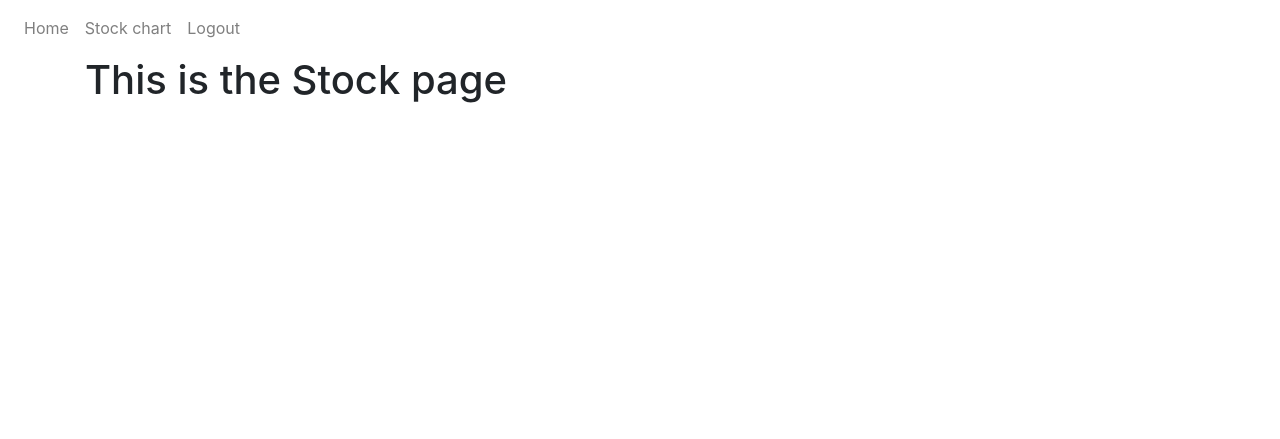
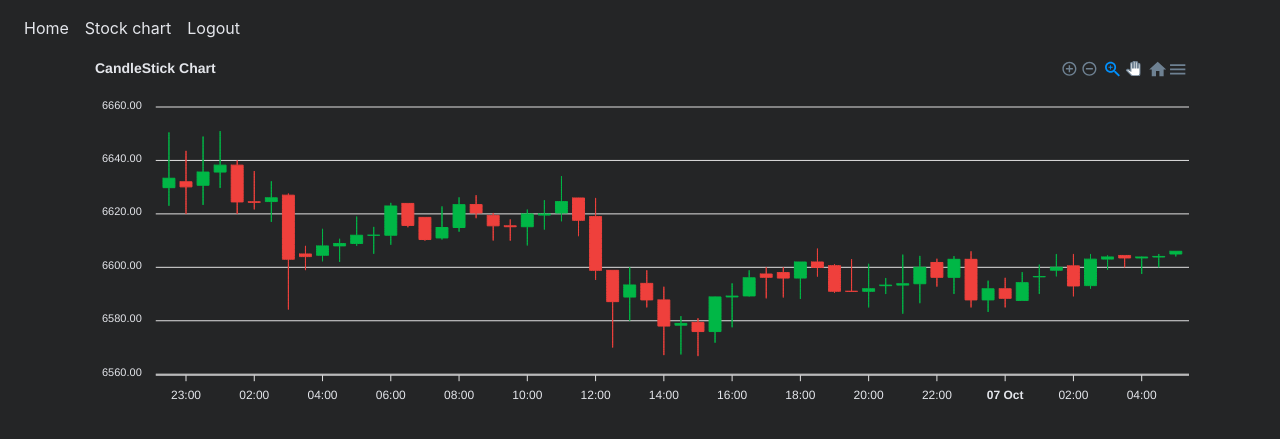
Before and after one commit to RainerTal/Flask-web, a Flask app: page /stock in a window 1280 px wide. Shown: the top 439 px of the page. Run offline with Flask 3, Linux system fonts and the light colour scheme; a user stored in the database is signed in; some libraries are stand-ins or nearby versions.

Commit message:
Added static css and redefined the database schema, added new float values that can be fed into the candlestickchart in the future

```diff
--- a/website/static/index.js
+++ b/website/static/index.js
@@ -6,3 +6,269 @@ function deleteNote(noteId) {
     window.location.href = "/";
   });
 }
+
+
+  var options = {
+    series: [{
+    data: [{
+        x: new Date(1538778600000),
+        y: [6629.81, 6650.5, 6623.04, 6633.33]
+      },
+      {
+        x: new Date(1538780400000),
+        y: [6632.01, 6643.59, 6620, 6630.11]
+      },
+      {
+        x: new Date(1538782200000),
+        y: [6630.71, 6648.95, 6623.34, 6635.65]
+      },
+      {
+        x: new Date(1538784000000),
+        y: [6635.65, 6651, 6629.67, 6638.24]
+      },
+      {
+        x: new Date(1538785800000),
+        y: [6638.24, 6640, 6620, 6624.47]
+      },
+      {
+        x: new Date(1538787600000),
+        y: [6624.53, 6636.03, 6621.68, 6624.31]
+      },
+      {
+        x: new Date(1538789400000),
+        y: [6624.61, 6632.2, 6617, 6626.02]
+      },
+      {
+        x: new Date(1538791200000),
+        y: [6627, 6627.62, 6584.22, 6603.02]
+      },
+      {
+        x: new Date(1538793000000),
+        y: [6605, 6608.03, 6598.95, 6604.01]
+      },
+      {
+        x: new Date(1538794800000),
+        y: [6604.5, 6614.4, 6602.26, 6608.02]
+      },
+      {
+        x: new Date(1538796600000),
+        y: [6608.02, 6610.68, 6601.99, 6608.91]
+      },
+      {
+        x: new Date(1538798400000),
+        y: [6608.91, 6618.99, 6608.01, 6612]
+      },
+      {
+        x: new Date(1538800200000),
+        y: [6612, 6615.13, 6605.09, 6612]
+      },
+      {
+        x: new Date(1538802000000),
+        y: [6612, 6624.12, 6608.43, 6622.95]
+      },
+      {
+        x: new Date(1538803800000),
+        y: [6623.91, 6623.91, 6615, 6615.67]
+      },
+      {
+        x: new Date(1538805600000),
+        y: [6618.69, 6618.74, 6610, 6610.4]
+      },
+      {
+        x: new Date(1538807400000),
+        y: [6611, 6622.78, 6610.4, 6614.9]
+      },
+      {
+        x: new Date(1538809200000),
+        y: [6614.9, 6626.2, 6613.33, 6623.45]
+      },
+      {
+        x: new Date(1538811000000),
+        y: [6623.48, 6627, 6618.38, 6620.35]
+      },
+      {
+        x: new Date(1538812800000),
+        y: [6619.43, 6620.35, 6610.05, 6615.53]
+      },
+      {
+        x: new Date(1538814600000),
+        y: [6615.53, 6617.93, 6610, 6615.19]
+      },
+      {
+        x: new Date(1538816400000),
+        y: [6615.19, 6621.6, 6608.2, 6620]
+      },
+      {
+        x: new Date(1538818200000),
+        y: [6619.54, 6625.17, 6614.15, 6620]
+      },
+      {
+        x: new Date(1538820000000),
+        y: [6620.33, 6634.15, 6617.24, 6624.61]
+      },
+      {
+        x: new Date(1538821800000),
+        y: [6625.95, 6626, 6611.66, 6617.58]
+      },
+      {
+        x: new Date(1538823600000),
+        y: [6619, 6625.97, 6595.27, 6598.86]
+      },
+      {
+        x: new Date(1538825400000),
+        y: [6598.86, 6598.88, 6570, 6587.16]
+      },
+      {
+        x: new Date(1538827200000),
+        y: [6588.86, 6600, 6580, 6593.4]
+      },
+      {
+        x: new Date(1538829000000),
+        y: [6593.99, 6598.89, 6585, 6587.81]
+      },
+      {
+        x: new Date(1538830800000),
+        y: [6587.81, 6592.73, 6567.14, 6578]
+      },
+      {
+        x: new Date(1538832600000),
+        y: [6578.35, 6581.72, 6567.39, 6579]
+      },
+      {
+        x: new Date(1538834400000),
+        y: [6579.38, 6580.92, 6566.77, 6575.96]
+      },
+      {
+        x: new Date(1538836200000),
+        y: [6575.96, 6589, 6571.77, 6588.92]
+      },
+      {
+        x: new Date(1538838000000),
+        y: [6588.92, 6594, 6577.55, 6589.22]
+      },
+      {
+        x: new Date(1538839800000),
+        y: [6589.3, 6598.89, 6589.1, 6596.08]
+      },
+      {
+        x: new Date(1538841600000),
+        y: [6597.5, 6600, 6588.39, 6596.25]
+      },
+      {
+        x: new Date(1538843400000),
+        y: [6598.03, 6600, 6588.73, 6595.97]
+      },
+      {
+        x: new Date(1538845200000),
+        y: [6595.97, 6602.01, 6588.17, 6602]
+      },
+      {
+        x: new Date(1538847000000),
+        y: [6602, 6607, 6596.51, 6599.95]
+      },
+      {
+        x: new Date(1538848800000),
+        y: [6600.63, 6601.21, 6590.39, 6591.02]
+      },
+      {
+        x: new Date(1538850600000),
+        y: [6591.02, 6603.08, 6591, 6591]
+      },
+      {
+        x: new Date(1538852400000),
+        y: [6591, 6601.32, 6585, 6592]
+      },
+      {
+        x: new Date(1538854200000),
+        y: [6593.13, 6596.01, 6590, 6593.34]
+      },
+      {
+        x: new Date(1538856000000),
+        y: [6593.34, 6604.76, 6582.63, 6593.86]
+      },
+      {
+        x: new Date(1538857800000),
+        y: [6593.86, 6604.28, 6586.57, 6600.01]
+      },
+      {
+        x: new Date(1538859600000),
+        y: [6601.81, 6603.21, 6592.78, 6596.25]
+      },
+      {
+        x: new Date(1538861400000),
+        y: [6596.25, 6604.2, 6590, 6602.99]
+      },
+      {
+        x: new Date(1538863200000),
+        y: [6602.99, 6606, 6584.99, 6587.81]
+      },
+      {
+        x: new Date(1538865000000),
+        y: [6587.81, 6595, 6583.27, 6591.96]
+      },
+      {
+        x: new Date(1538866800000),
+        y: [6591.97, 6596.07, 6585, 6588.39]
+      },
+      {
+        x: new Date(1538868600000),
+        y: [6587.6, 6598.21, 6587.6, 6594.27]
+      },
+      {
+        x: new Date(1538870400000),
+        y: [6596.44, 6601, 6590, 6596.55]
+      },
+      {
+        x: new Date(1538872200000),
+        y: [6598.91, 6605, 6596.61, 6600.02]
+      },
+      {
+        x: new Date(1538874000000),
+        y: [6600.55, 6605, 6589.14, 6593.01]
+      },
+      {
+        x: new Date(1538875800000),
+        y: [6593.15, 6605, 6592, 6603.06]
+      },
+      {
+        x: new Date(1538877600000),
+        y: [6603.07, 6604.5, 6599.09, 6603.89]
+      },
+      {
+        x: new Date(1538879400000),
+        y: [6604.44, 6604.44, 6600, 6603.5]
+      },
+      {
+        x: new Date(1538881200000),
+        y: [6603.5, 6603.99, 6597.5, 6603.86]
+      },
+      {
+        x: new Date(1538883000000),
+        y: [6603.85, 6605, 6600, 6604.07]
+      },
+      {
+        x: new Date(1538884800000),
+        y: [6604.98, 6606, 6604.07, 6606]
+      },
+    ]
+  }],
+    chart: {
+    type: 'candlestick',
+    height: 350
+  },
+  title: {
+    text: 'CandleStick Chart',
+    align: 'left'
+  },
+  xaxis: {
+    type: 'datetime'
+  },
+  yaxis: {
+    tooltip: {
+      enabled: true
+    }
+  }
+  };
+
+  var chart = new ApexCharts(document.querySelector("#chart"), options);
+  chart.render();
--- /dev/null
+++ b/website/static/style.css
@@ -0,0 +1,28 @@
+body {
+    background-color: #242526;
+}
+
+h1 {
+    color: #E4E6EB;
+}
+
+#login, #logout, #sign-up, #stock, #home {
+    color: #E4E6EB;
+}
+
+#SvgjsTspan2916 {
+    color: #E4E6EB;
+}
+
+text {
+    fill: #E4E6EB;
+}
+
+.list-group-item {
+    background-color: #242526;
+    color: #E4E6EB;
+}
+
+#cross {
+    color: #E4E6EB;
+}
--- a/website/templates/base.html
+++ b/website/templates/base.html
@@ -12,7 +12,7 @@
     rel="stylesheet"
     href="https://stackpath.bootstrapcdn.com/font-awesome/4.7.0/css/font-awesome.min.css"
     crossorigin="anonymous"/>
-
+    <link rel="stylesheet" href="static/style.css">
     <title>{% block title %}Home{% endblock %}</title>
 </head>
 <body>
@@ -69,7 +69,7 @@
     <script src="https://code.jquery.com/jquery-3.4.1.slim.min.js"></script>
     <script src="https://cdn.jsdelivr.net/npm/popper.js@1.16.0/dist/umd/popper.min.js"></script>
     <script src="https://stackpath.bootstrapcdn.com/bootstrap/4.4.1/js/bootstrap.min.js"></script>
-
+    <script src="https://cdn.jsdelivr.net/npm/apexcharts"></script>
     <script type="text/javascript" src="{{url_for('static', filename='index.js')}}"></script>
 
 
--- a/website/templates/stock.html
+++ b/website/templates/stock.html
@@ -1,5 +1,6 @@
 {% extends 'base.html' %} {% block title %}Stock chart{% endblock %}
 
 {% block content %}
-<h1>This is the Stock page</h1>
+    <div id="chart">
+    </div>
 {% endblock %}
--- a/website/views.py
+++ b/website/views.py
@@ -1,6 +1,6 @@
 from flask import Blueprint, render_template, request, flash, jsonify
 from flask_login import login_required, current_user
-from .models import Note
+from .models import Note, CloseValue, OpenValue, High, Low
 from . import db
 import json
 from decimal import Decimal
@@ -14,13 +14,26 @@ views = Blueprint('views', __name__)
 def home():
     if request.method == 'POST':
         note = request.form.get('note')
-        if len(note) > 1:
-            new_note = Note(data=note, user_id=current_user.id)
-            db.session.add(new_note)
-            db.session.commit()
-            flash('Value added!', category='success')
-        else:
-            flash('Value insert requires at least 1 character')
+        if note:
+            if len(note) > 0:
+                new_note = Note(data=note, user_id=current_user.id)
+                db.session.add(new_note)
+                db.session.commit()
+                flash('Note added!', category='success')
+            else:
+                flash('Value insert requires at least 1 character')
+
+        close = request.form.get('close')
+        if close:
+            try:
+                close_value = float(close)  # Try converting to float
+                new_close = CloseValue(data=close_value, user_id=current_user.id)
+                db.session.add(new_close)
+                db.session.commit()
+                flash('Close value added!', category='success')
+            except ValueError:
+                flash('Value is not a valid float')
+
     return render_template("home.html", user=current_user)
 
 @views.route('/delete-note', methods=['POST'])
@@ -34,6 +47,8 @@ def delete_note():
             db.session.commit()
     return jsonify({})
 
+
+
 @views.route('/stock')
 @login_required
 def stock():
```
Also changed, not shown: website/__init__.py (+5 -3 lines), website/models.py (+28 -1 lines), website/templates/home.html (+24 -1 lines), 1 other file. Lines whose indentation alone changed are shown as unchanged.
